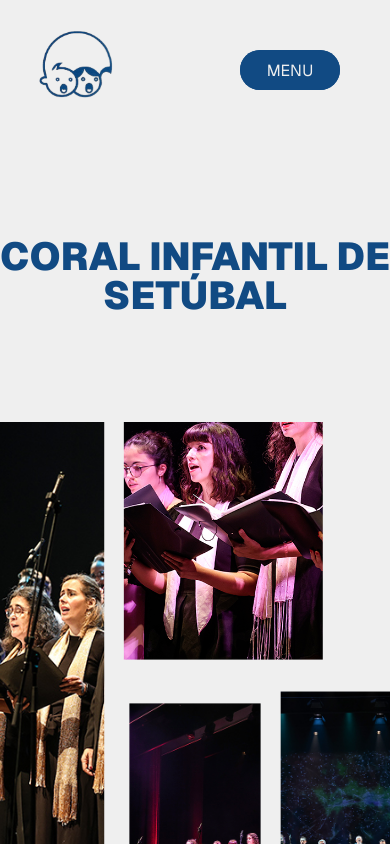
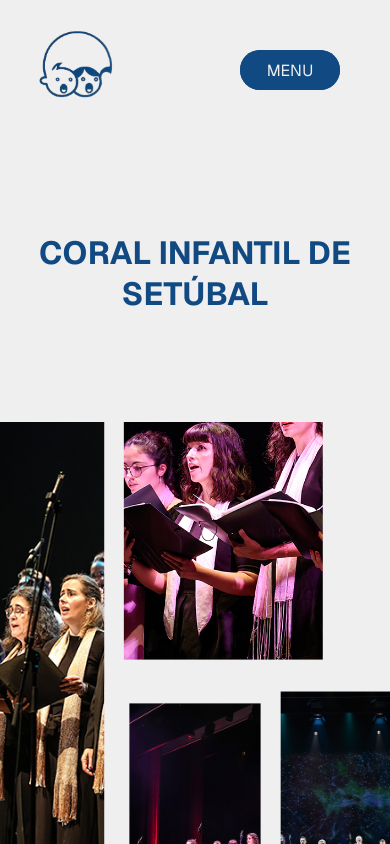
Before and after one commit to RodrigoRafaelSantos7/cis-final, a Next.js app: page / in a window 390 px wide. Shown: the top 844 px of the page. Built offline with nearby package versions, Linux system fonts and the light colour scheme.

Commit message:
Refactor ZoomParallax title CSS class and media query

```diff
--- a/src/app/index.module.css
+++ b/src/app/index.module.css
@@ -7,14 +7,16 @@
   width: 100%;
   color: #114a83;
   z-index: 50;
+}
 
-  h1 {
-    font-size: 10vw;
-    font-weight: 900;
-    line-height: 1;
-  }
+.title {
+  font-size: 10vw;
+  font-weight: 900;
+  line-height: 1;
+}
 
-  @media (max-width: 768px) {
+@media (max-width: 768px) {
+  .zoomParallaxTitle {
     top: 25vh;
   }
 }
```
